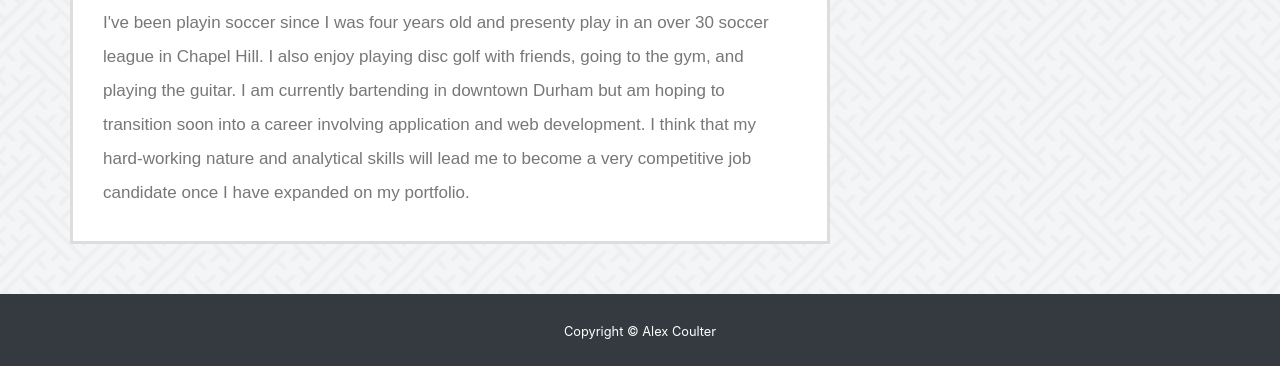
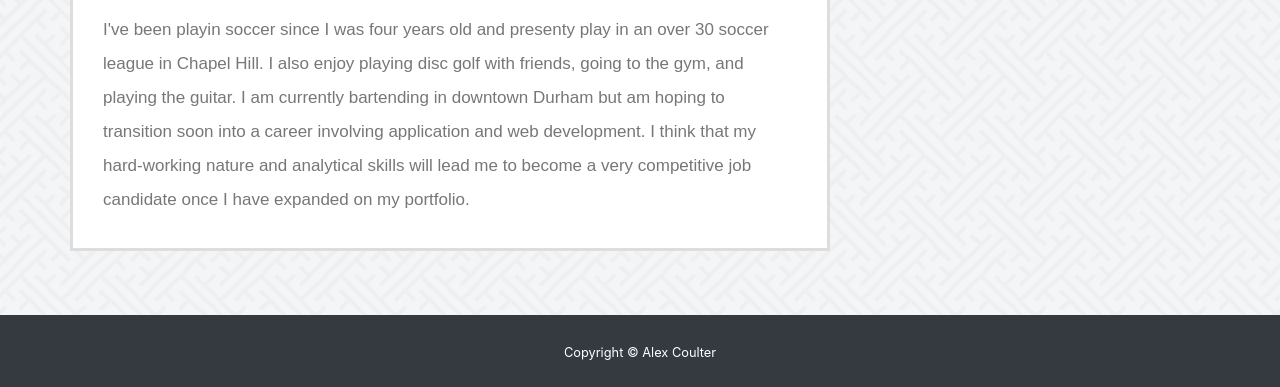
Before and after one commit to alexcoulter/Bootstrap-Portfolio, a plain HTML site: page index.html in a window 1280 px wide. Shown: the part 641-1028 px from the top of the page. Before the commit the page ends 1007 px from the top, so only its background shows below. Drawn offline with nearby package versions, Linux system fonts and the light colour scheme.

Commit message:
Update style.css

```diff
--- a/style.css
+++ b/style.css
@@ -77,7 +77,7 @@ nav a:last-child {
 .main {
   background-color: #ffffff;
   border: 3px solid #dddddd;
-  margin-top: 50px;
+  margin-top: 5%;
   padding: 20px 30px 15px 30px;
 }
 
@@ -131,7 +131,7 @@ nav a:last-child {
 
 #sticky-footer {
   flex-shrink: 0;
-  margin-top: 50px;
+  margin-top: 5%;
   color: white;
 }
 
```
